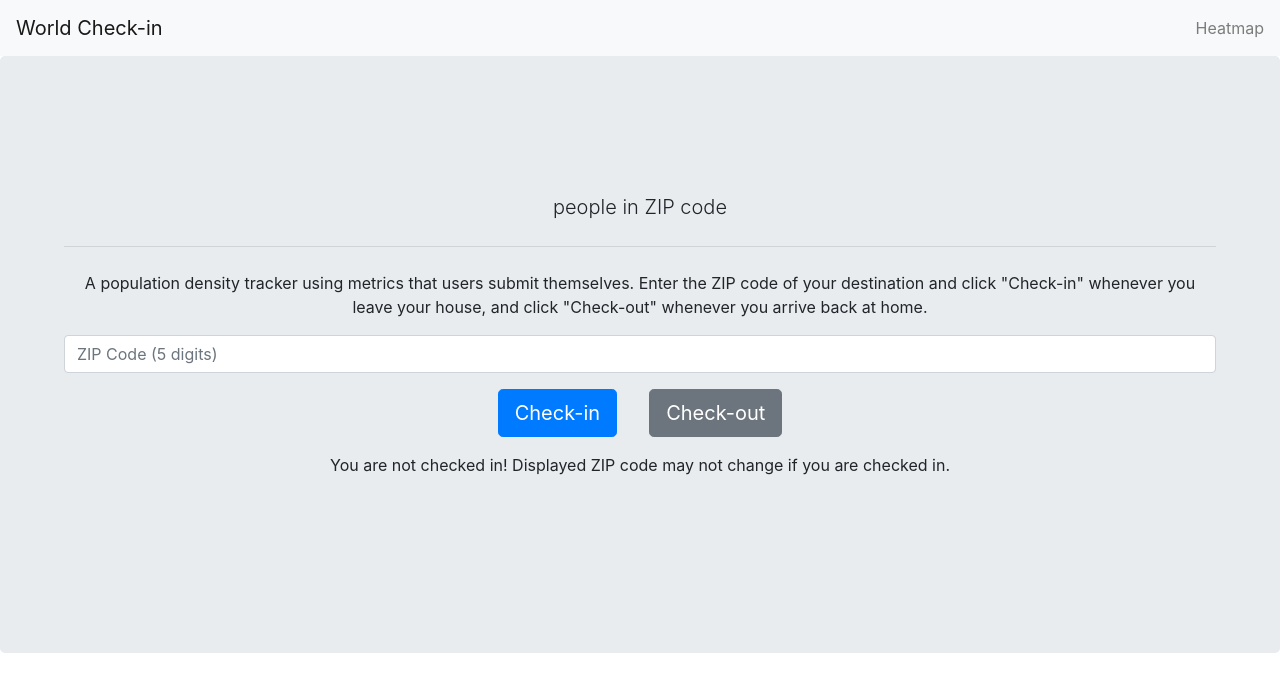
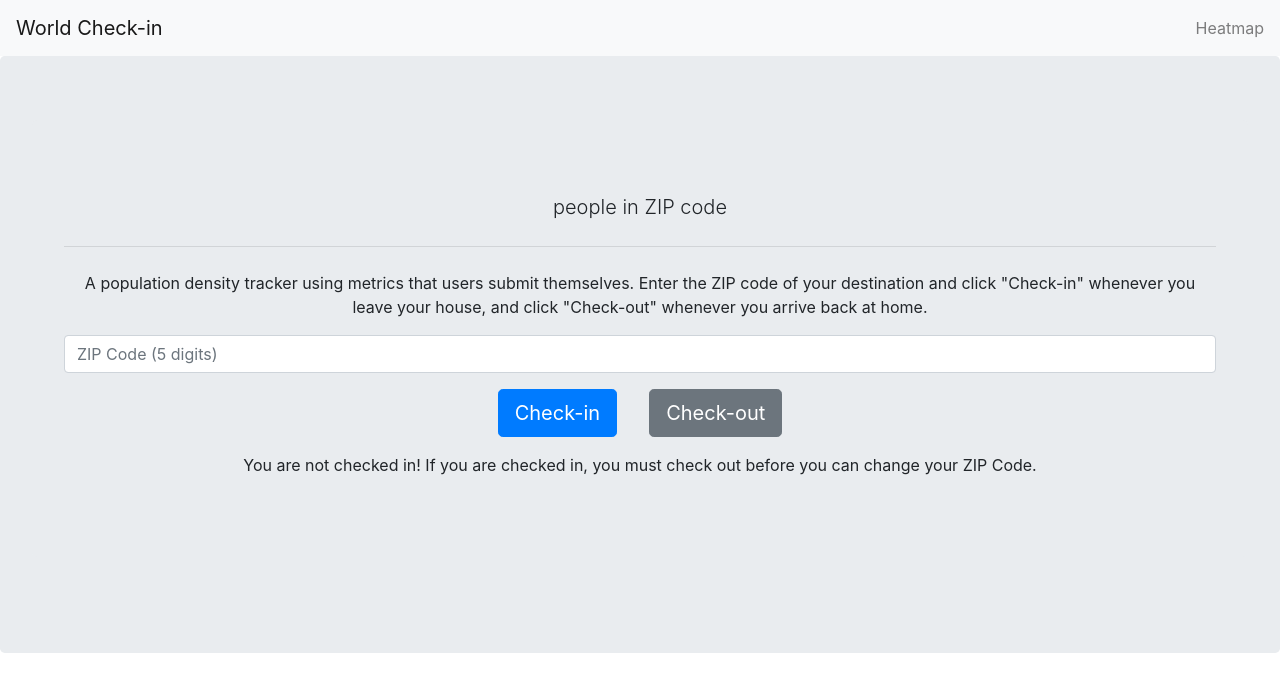
Before and after one commit to dragonejt/world-checkin, a React (Create React App) app in the folder frontend/: page / in a window 1280 px wide. Shown: the top 692 px of the page. Built offline with nearby package versions, Linux system fonts and the light colour scheme; no server answers; what google-maps-react would draw is missing.

Commit message:
changed descriptor at bottoom

```diff
--- a/frontend/src/components/Display.js
+++ b/frontend/src/components/Display.js
@@ -137,7 +137,7 @@ class Display extends React.Component {
               <span className="mx-3"></span>
               <button type="button" className={this.state.checkoutClass}  onClick={this.checkout}>Check-out</button>
             </p>
-            <p>You are {this.state.checkinStat} checked in! Displayed ZIP code may not change if you are checked in.</p>
+            <p>You are {this.state.checkinStat} checked in! If you are checked in, you must check out before you can change your ZIP Code.</p>
         </Jumbotron>
     </div>
   }
```
